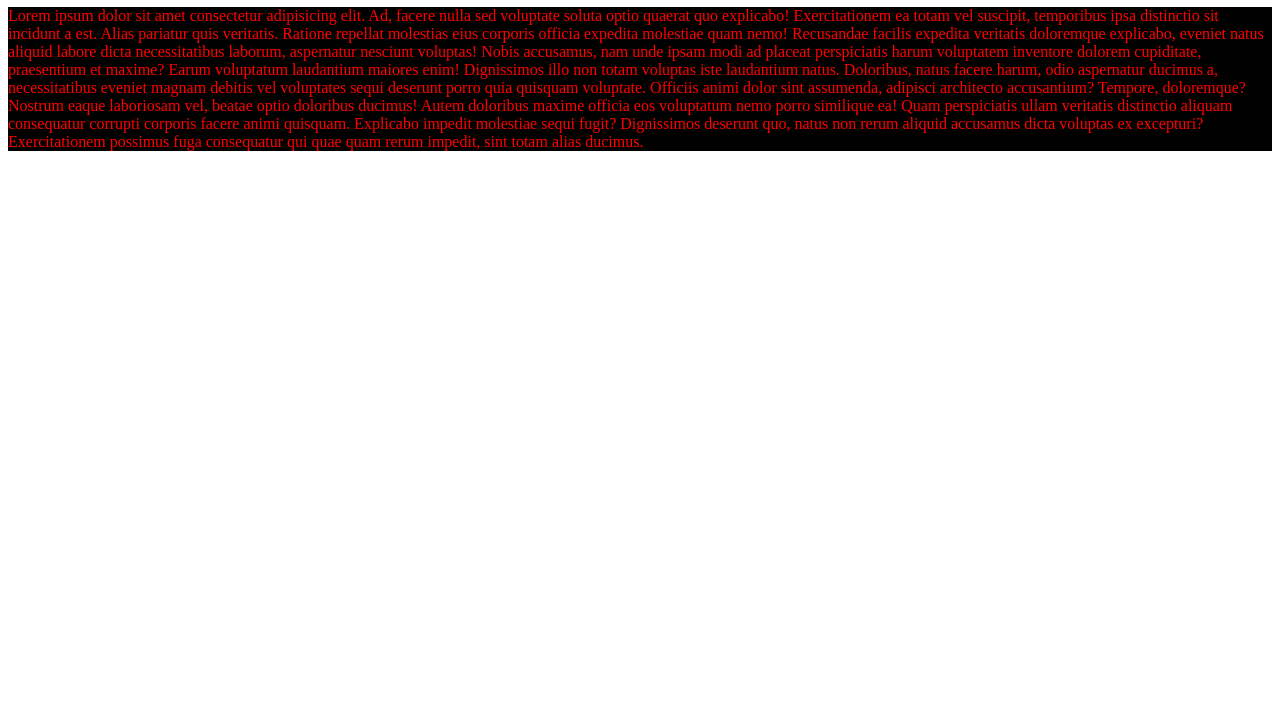
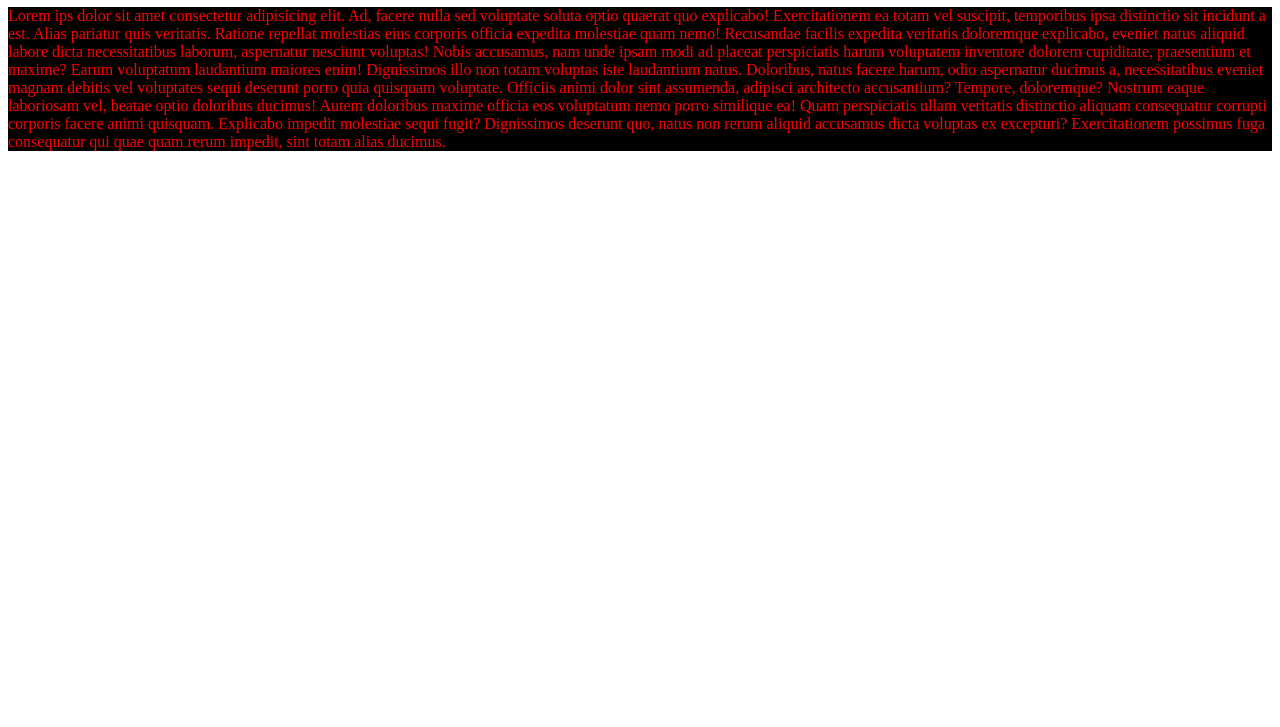
Before and after one commit to karolingustavson/Bootstrap_fe, a website: page index.html in a window 1280 px wide. Shown: the part 73-800 px from the top of the page. Drawn offline with Linux system fonts and the light colour scheme.

Commit message:
added first file index.html

```diff
--- a/index.html
+++ b/index.html
@@ -9,7 +9,7 @@
 </head>
 <body>
     <h1>pealkiri</h1>
-    <p>Lorem ipsum dolor sit amet consectetur adipisicing elit. Ad, facere nulla sed voluptate soluta optio quaerat quo explicabo! Exercitationem ea totam vel suscipit, temporibus ipsa distinctio sit incidunt a est.
+    <p>Lorem ips dolor sit amet consectetur adipisicing elit. Ad, facere nulla sed voluptate soluta optio quaerat quo explicabo! Exercitationem ea totam vel suscipit, temporibus ipsa distinctio sit incidunt a est.
     Alias pariatur quis veritatis. Ratione repellat molestias eius corporis officia expedita molestiae quam nemo! Recusandae facilis expedita veritatis doloremque explicabo, eveniet natus aliquid labore dicta necessitatibus laborum, aspernatur nesciunt voluptas!
     Nobis accusamus, nam unde ipsam modi ad placeat perspiciatis harum voluptatem inventore dolorem cupiditate, praesentium et maxime? Earum voluptatum laudantium maiores enim! Dignissimos illo non totam voluptas iste laudantium natus.
     Doloribus, natus facere harum, odio aspernatur ducimus a, necessitatibus eveniet magnam debitis vel voluptates sequi deserunt porro quia quisquam voluptate. Officiis animi dolor sint assumenda, adipisci architecto accusantium? Tempore, doloremque?
```
